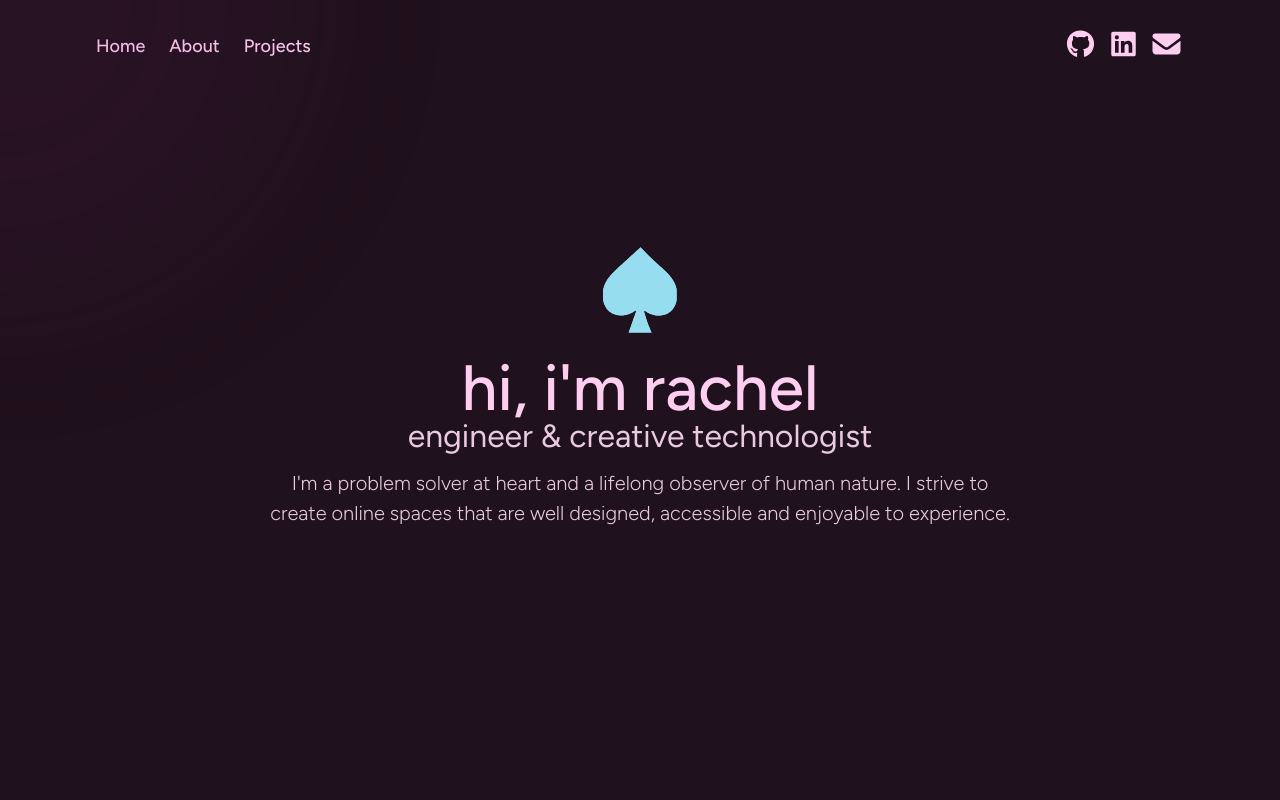
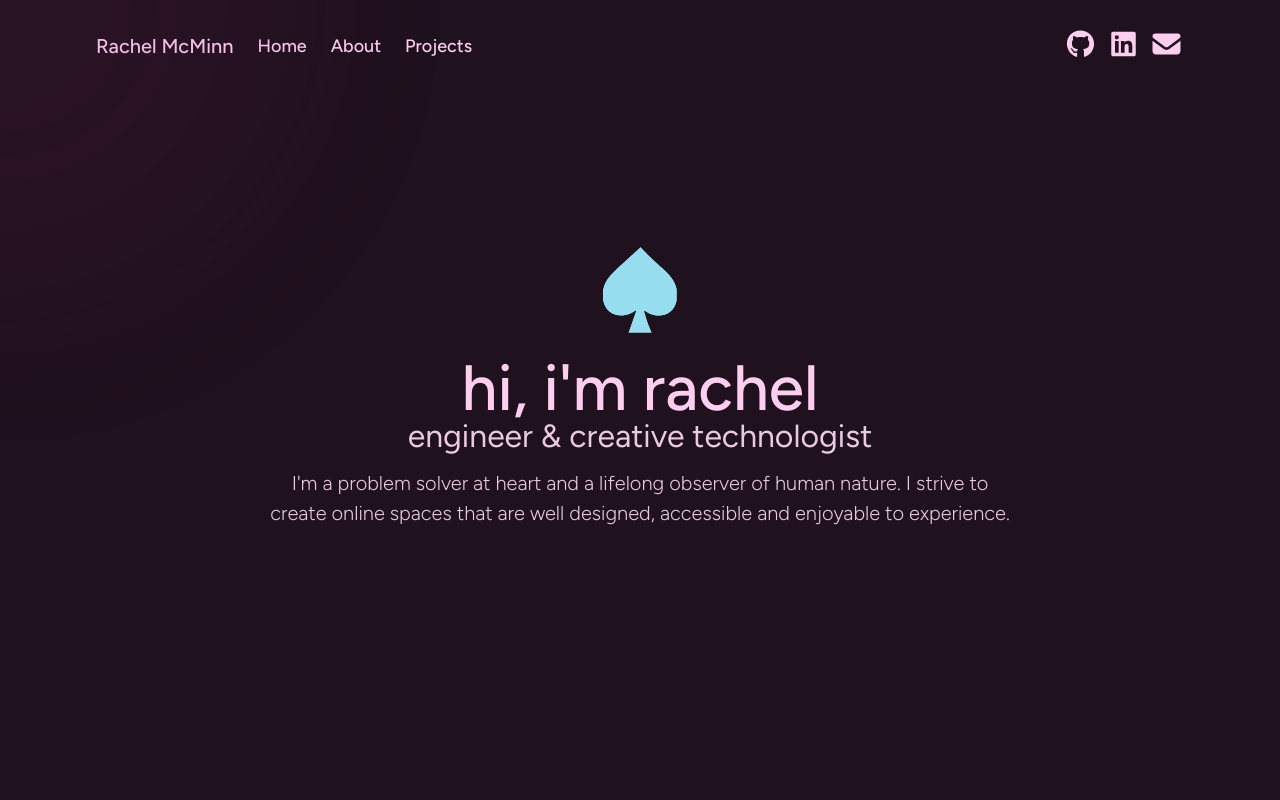
Before and after one commit to rachelmcminn/my-portfolio, a React (Vite) app: page / in a window 1280 px wide. Shown: the top 800 px of the page. Built offline with nearby package versions, Linux system fonts and the light colour scheme.

Commit message:
css changes for mobile

```diff
--- a/src/index.css
+++ b/src/index.css
@@ -615,6 +615,7 @@ html,
   }
 
   #nav-link-main {
+    display: block;
     font-size: 20px;
   }
 
```
